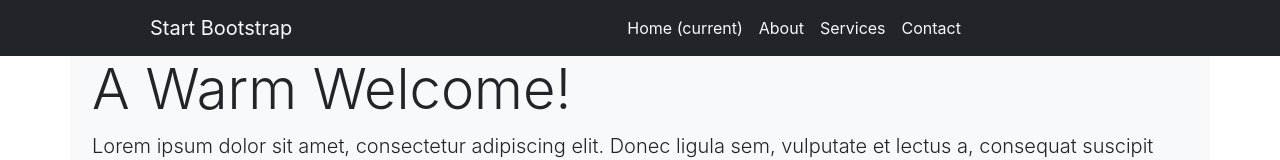
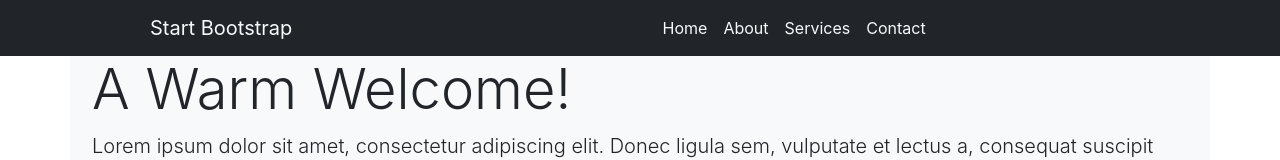
Before and after one commit to DanielTroncosoG/react-hello, a React (Create React App) app: page / in a window 1280 px wide. Shown: the top 160 px of the page. Built offline with nearby package versions, Linux system fonts and the light colour scheme.

Commit message:
tercer commit daniel

```diff
--- a/src/Components/Navbar/Navbar.js
+++ b/src/Components/Navbar/Navbar.js
@@ -13,7 +13,7 @@ class Navbar extends Component {
   <div className="collapse navbar-collapse justify-content-center" id="navbarSupportedContent">
     <ul className="navbar-nav">
       <li className="nav-item active">
-        <a className="nav-link text-light" href="#">Home <span class="sr-only">(current)</span></a>
+        <a className="nav-link text-light" href="#">Home</a>
       </li>
       <li className="nav-item">
         <a className="nav-link text-light" href="#">About</a>
```
